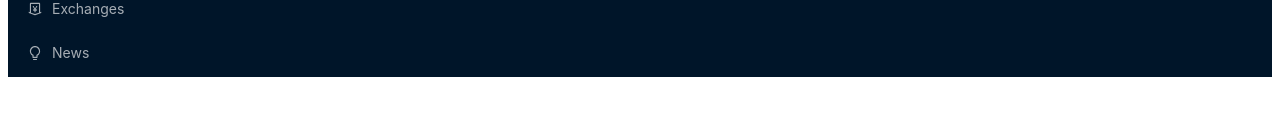
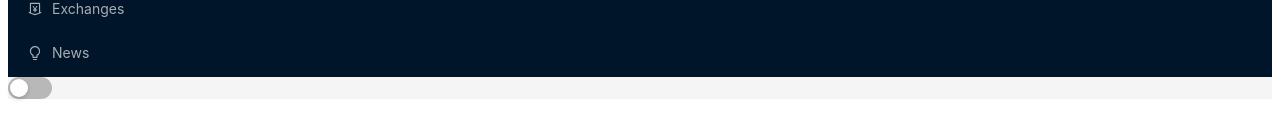
Before and after one commit to tanuja8/CryptoHub, a React (Create React App) app: page / in a window 1280 px wide. Shown: the part 229-368 px from the top of the page. Built offline with nearby package versions, Linux system fonts and the light colour scheme.

Commit message:
project updated

```diff
--- a/src/App.js
+++ b/src/App.js
@@ -1,24 +1,31 @@
-import React from 'react';
-import { Switch, Route } from 'antd';
-import { Link } from 'antd';
-import {Layout , Typography, Space } from 'antd'
-import {Navbar} from './components';
-import './App.css'
+import React from "react";
+import { Switch, Route } from "antd";
+import { Link } from "antd";
+import { Layout, Typography, Space } from "antd";
+import { Navbar } from "./components";
+import "./App.css";
+import { Routes } from "react-router-dom";
 
 const App = () => {
   return (
     <div className="app">
       <div className="navbar">
-        <Navbar/>
+        <Navbar />
       </div>
-      <div className='main'>
+      <div className="main">
+        <Layout>
+          <div className="routes">
+              <Switch>
+                <Routes>
 
+                </Routes>
+              </Switch>
+          </div>
+        </Layout>
       </div>
-      <div className='footer'>
-
-      </div>
+      <div className="footer"></div>
     </div>
-  )
-}
+  );
+};
 
 export default App;
```
